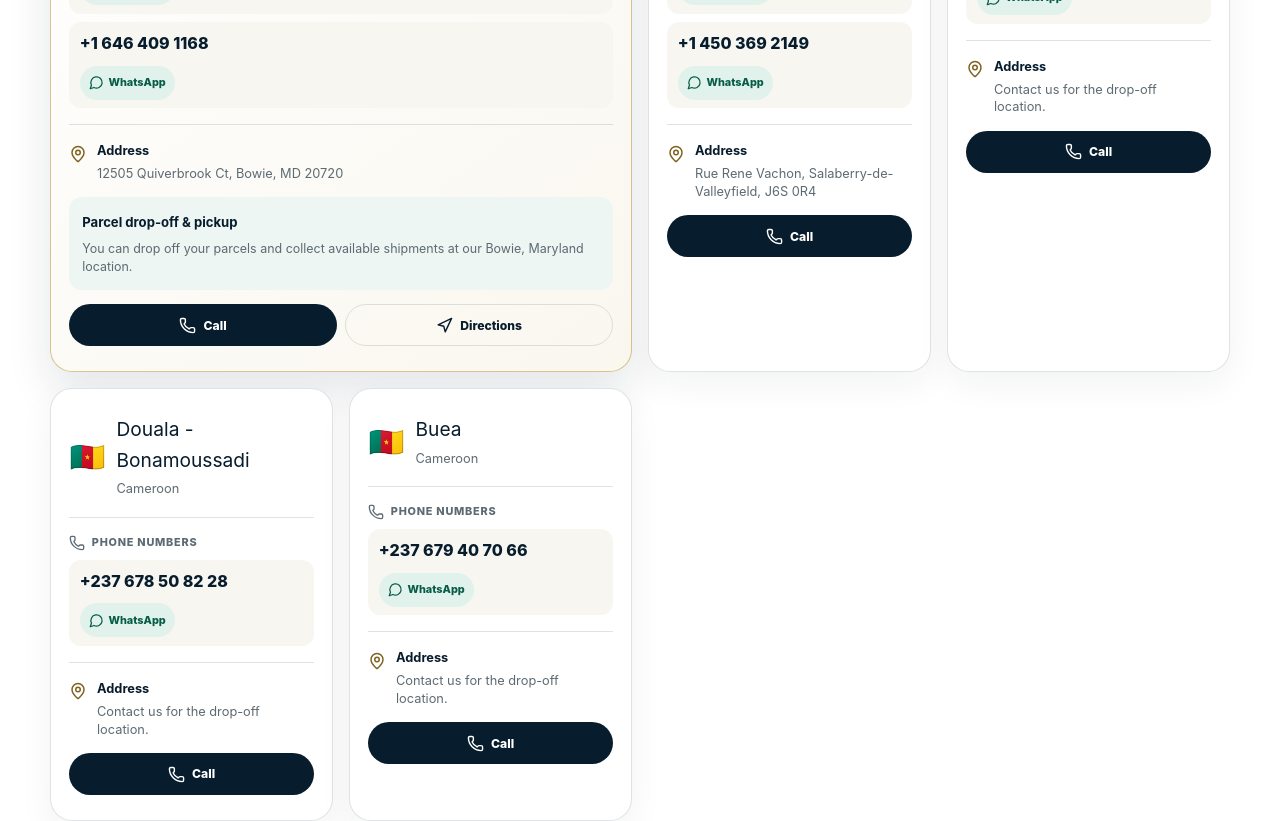
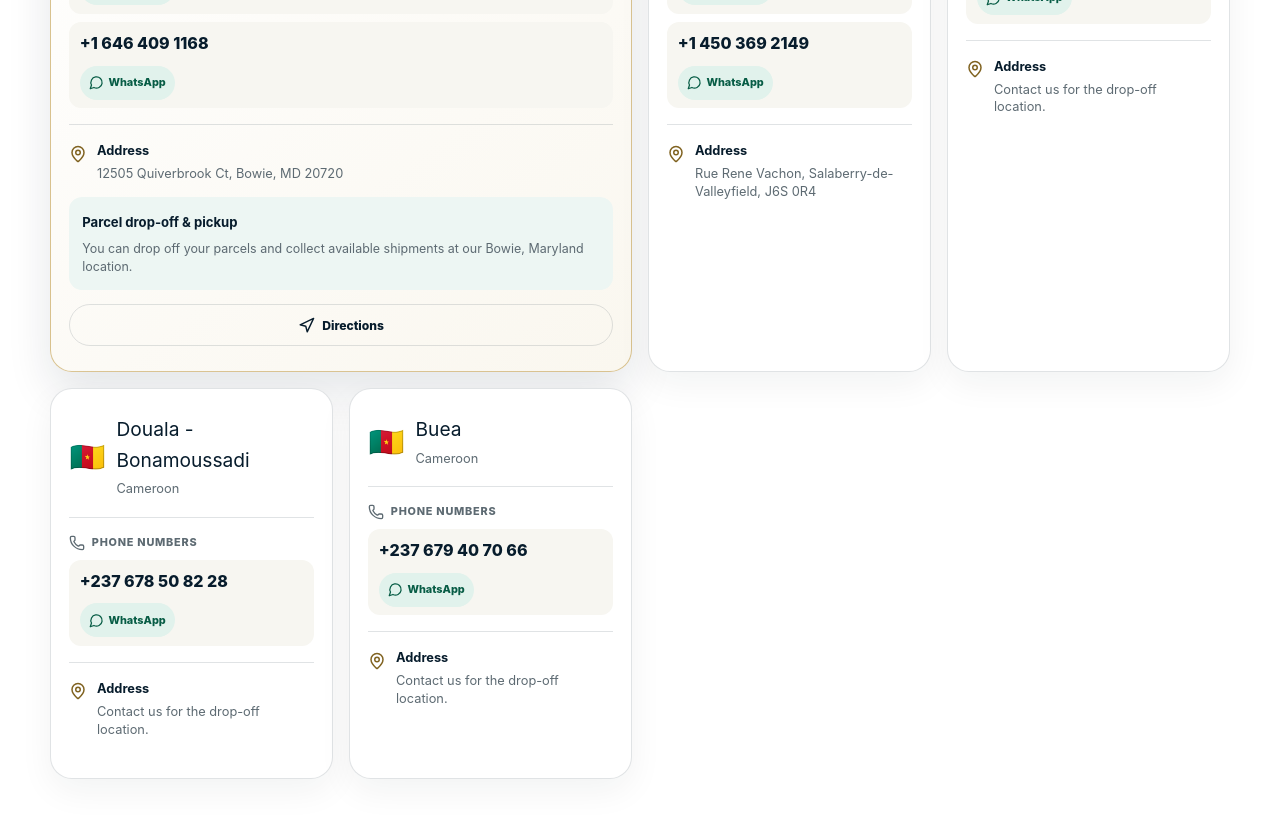
Before and after one commit to Takoguem/nk-express-shipping, a React (Vite) app: page / in a window 1280 px wide. Shown: the part 4120-4941 px from the top of the page. Built offline with nearby package versions, Linux system fonts and the light colour scheme.

Commit message:
Update contacts and remove call option

```diff
--- a/src/data/site-config.ts
+++ b/src/data/site-config.ts
@@ -55,7 +55,7 @@ export const siteConfig: SiteConfig = {
   whatsapp: {
     primary: "+1 240 715 8407",
     contacts: [
-      { id: "usa-240", label: "USA", phone: "+1 240 715 8406", whatsappLanguage: "en", enabled: true },
+      { id: "usa-240", label: "USA", phone: "+1 240 715 8407", whatsappLanguage: "en", enabled: true },
       { id: "usa-646", label: "USA", phone: "+1 646 409 1168", whatsappLanguage: "en", enabled: true },
       { id: "canada-2148", label: "Canada", phone: "+1 450 369 2148", whatsappLanguage: "en", enabled: true },
       { id: "canada-2149", label: "Canada", phone: "+1 450 369 2149", whatsappLanguage: "en", enabled: true },
--- a/src/sections/SiteSections.tsx
+++ b/src/sections/SiteSections.tsx
@@ -684,8 +684,6 @@ function Contacts({ language }: SiteSectionsProps) {
             const subtitle = !isBowie && contact.city?.trim() ? countryLabel : null;
             const address = contact.address?.trim();
             const contactPeople = getWhatsAppContacts(contact.contactIds);
-            const primaryContact = contactPeople[0];
-            const callLink = createTelLink(primaryContact?.phone ?? "");
             const purpose = (language === "fr" ? contact.purposeFr : contact.purposeEn)?.trim();
             const purposeDescription = (
               language === "fr" ? contact.purposeDescriptionFr : contact.purposeDescriptionEn
@@ -729,11 +727,6 @@ function Contacts({ language }: SiteSectionsProps) {
                   </div>
                 ) : null}
                 <div className="contact-actions">
-                  {callLink ? (
-                    <a className="contact-action contact-action--call" href={callLink} aria-label={copy.accessibility.callNumber(primaryContact?.phone ?? "")}>
-                      <Phone aria-hidden="true" size={17} />{copy.contacts.callButton}
-                    </a>
-                  ) : null}
                   {address && contact.directionsUrl ? (
                     <a className="contact-action" href={contact.directionsUrl} target="_blank" rel="noreferrer">
                       <Navigation aria-hidden="true" size={17} />{copy.contacts.directionsButton}
```
